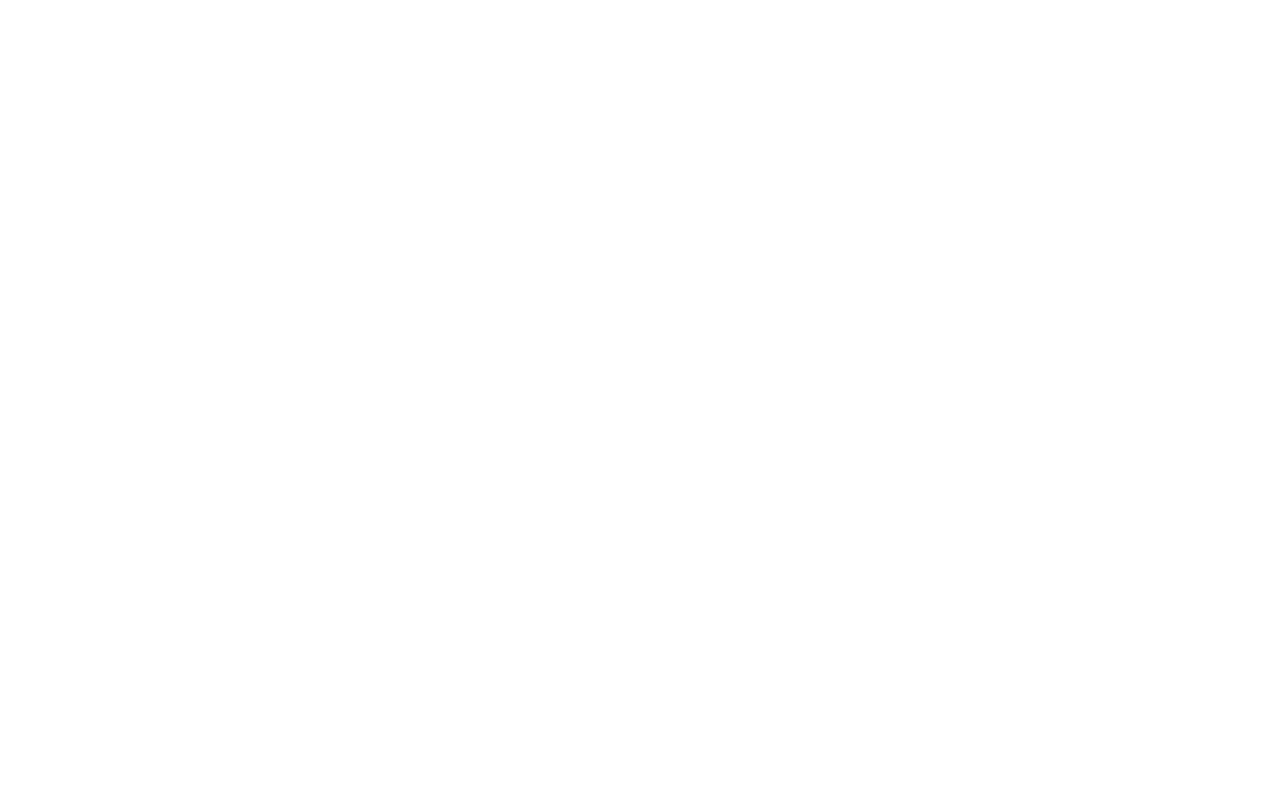
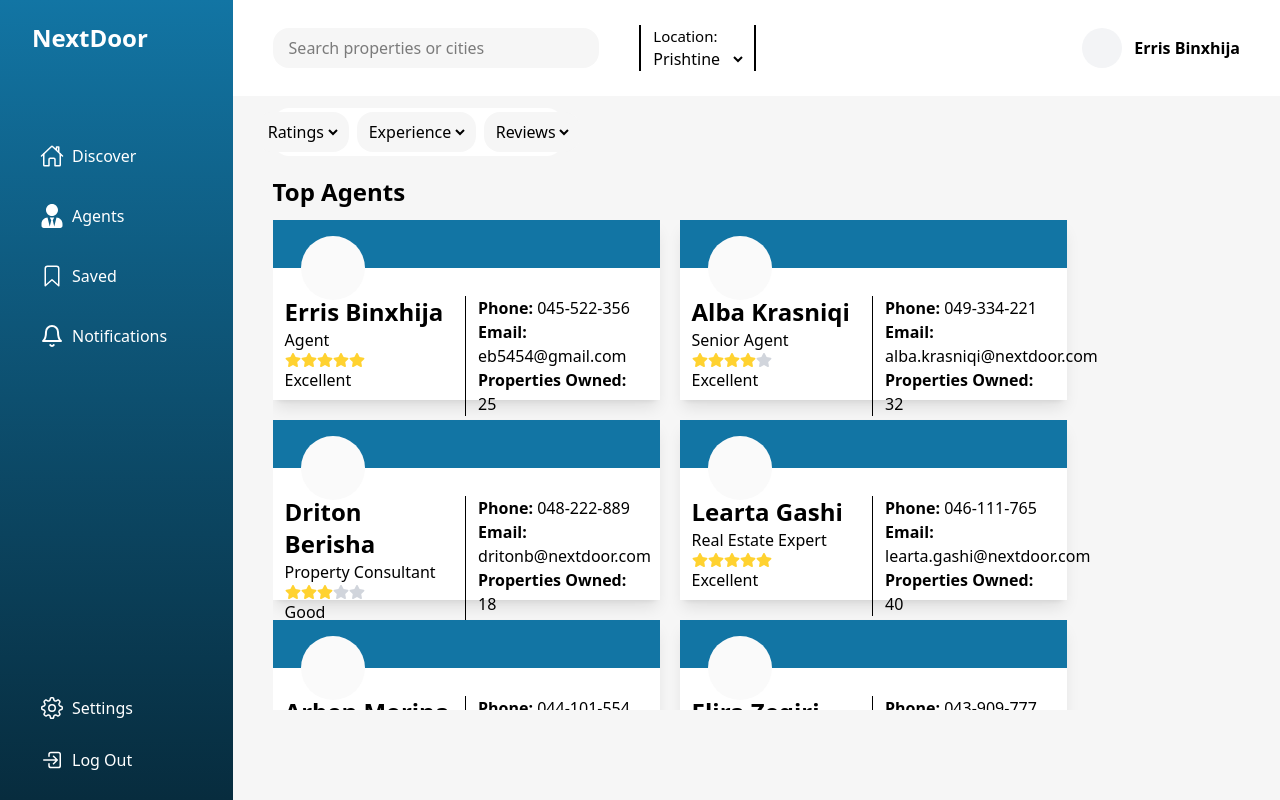
Before and after one commit to sumeaqadraku/Nextdoor, a React (Vite) app in the folder Client/: page /agents in a window 1280 px wide. Before the commit this address had no page. Built offline with nearby package versions, Linux system fonts and the light colour scheme.

Commit message:
Added the agents list page

```diff
--- a/Client/src/App.jsx
+++ b/Client/src/App.jsx
@@ -2,6 +2,7 @@
 import LoginPage from './pages/LoginPage';
 import Register from './pages/Register';
 import HomePage from './pages/logged-in/HomePage';  // Importimi i HomePage nga vendndodhja e saktë
+import Agents from './pages/logged-in/Agents';
 
 function App() {
   return (
@@ -10,6 +11,7 @@
         <Route path="/login" element={<LoginPage />} />
         <Route path="/register" element={<Register />} />
         <Route path="/home" element={<HomePage />} /> {/* Rrugë për HomePage */}
+        <Route path="/agents" element={<Agents/>} />
 
         {/* Opsionale: Një rrugë default për faqen kryesore ose ridrejtim */}
         <Route path="/" element={<LoginPage />} />
--- /dev/null
+++ b/Client/src/components/widgets/AgentsWidget.jsx
@@ -0,0 +1,38 @@
+import { FaStar } from "react-icons/fa";
+
+const AgentsWidget = ({ name, title, rating, phone, email, properties }) => {
+  return (
+    <div className="bg-white w-[40%] h-45 shadow-lg hover:scale-105 transition-transform duration-300 cursor-pointer relative">
+      <div className="bg-[#1275A4] w-full h-12 relative">
+        <div className="bg-[#FAFAFA] size-16 rounded-full absolute top-4 left-7"></div>
+      </div>
+
+      <div className="flex">
+        <div className="w-[50%] mt-7 px-3 border-r">
+          <h1 className="text-2xl font-semibold">{name}</h1>
+          <p className="font-light">{title}</p>
+          <div className="flex text-amber-300">
+            {Array.from({ length: 5 }, (_, i) => (
+              <FaStar key={i} className={i < rating ? "" : "text-gray-300"} />
+            ))}
+          </div>
+          <p>{rating >= 4 ? "Excellent" : rating >= 3 ? "Good" : "Average"}</p>
+        </div>
+
+        <div className="w-[50%] mt-7 px-3">
+          <p className="font-semibold">
+            Phone: <span className="font-light">{phone}</span>
+          </p>
+          <p className="font-semibold">
+            Email: <span className="font-light">{email}</span>
+          </p>
+          <p className="font-semibold">
+            Properties Owned: <span className="font-light">{properties}</span>
+          </p>
+        </div>
+      </div>
+    </div>
+  );
+};
+
+export default AgentsWidget;
--- /dev/null
+++ b/Client/src/pages/logged-in/Agents.jsx
@@ -0,0 +1,61 @@
+import Sidebar from "../../components/Sidebar"
+import Topbar from "../../components/Topbar";
+import AgentsWidget from "../../components/widgets/AgentsWidget";
+
+
+const Agents = () => {
+
+    const agentsData = [
+        { name: "Erris Binxhija", title: "Agent", rating: 5, phone: "045-522-356", email: "eb5454@gmail.com", properties: 25 },
+        { name: "Alba Krasniqi", title: "Senior Agent", rating: 4, phone: "049-334-221", email: "alba.krasniqi@nextdoor.com", properties: 32 },
+        { name: "Driton Berisha", title: "Property Consultant", rating: 3, phone: "048-222-889", email: "dritonb@nextdoor.com", properties: 18 },
+        { name: "Learta Gashi", title: "Real Estate Expert", rating: 5, phone: "046-111-765", email: "learta.gashi@nextdoor.com", properties: 40 },
+        { name: "Arben Morina", title: "Field Agent", rating: 2, phone: "044-101-554", email: "arben.m@nextdoor.com", properties: 9 },
+        { name: "Elira Zeqiri", title: "Sales Agent", rating: 4, phone: "043-909-777", email: "elira.z@nextdoor.com", properties: 21 }
+      ];
+
+
+    return (
+        <div className="flex h-lvh">
+            <Sidebar/>
+            <div className="w-full">
+                <Topbar/>
+                <div className="w-full h-[88%] bg-[#f6f6f6]">
+                    <div className="w-full flex justify-between py-3 px-10">
+                        <div className="bg-white flex justify-center gap-2 items-center rounded-2xl p-1 w-[30%]">
+                            <div className="bg-[#f6f6f6] p-2 rounded-2xl">
+                                <select name="" id="">
+                                    <option value="">Ratings</option>
+                                    <option value="350">{"< 350"}</option>
+                                    <option value="350">{"> 350"}</option>
+                                </select>
+                                </div>
+                                <div className="bg-[#f6f6f6] p-2 rounded-2xl">
+                                    <select name="" id="">
+                                        <option value="">Experience</option>
+                                        <option value="">2</option>
+                                    </select>
+                                </div>
+                                <div className="bg-[#f6f6f6] p-2 rounded-2xl">
+                                    <select name="" id="">
+                                        <option value="">Reviews</option>
+                                        <option value="">2</option>
+                                    </select>
+                                </div>
+                        </div>
+                    </div>
+                    <div className="px-10 py-2 w-full">
+                        <h1 className="text-2xl font-semibold">Top Agents</h1>
+                        <div className="overflow-y-auto w-full h-[490px] flex flex-wrap mt-3 gap-5">
+                            {agentsData.map((agent, index) => (
+                                <AgentsWidget key={index} {...agent} />
+                          ))}
+                        </div>
+                    </div>
+                </div>
+            </div>
+        </div>
+    )
+}
+
+export default Agents;
```
